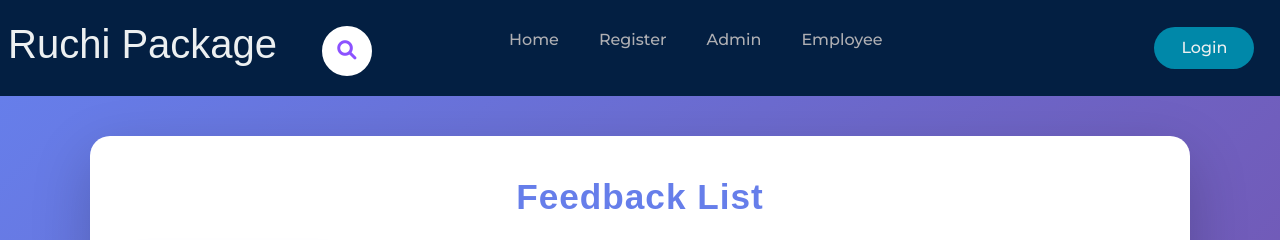
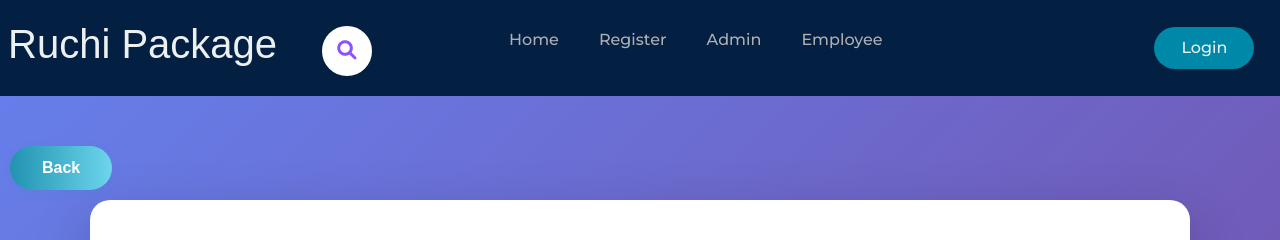
Before and after one commit to Ranjuna120/Package-Delivery-Management-System, a React (Create React App) app in the folder frontend/: page /AdminChoose/DMChoose/CustomerDashBoardPage/FeedbackList in a window 1280 px wide. Shown: the top 240 px of the page. Built offline with nearby package versions, Linux system fonts and the light colour scheme; no server answers.

Commit message:
Update FeedbackList.js

```diff
--- a/frontend/src/compoments/Customer/FeedbackList.js
+++ b/frontend/src/compoments/Customer/FeedbackList.js
@@ -1,12 +1,14 @@
 import React, { useState, useEffect } from 'react';
 import jsPDF from 'jspdf';
 import autoTable from 'jspdf-autotable';
+import { useNavigate } from 'react-router-dom';
 import '../../style/customer/FeedbackList.css';
 
 function FeedbackList() {
   const [feedbacks, setFeedbacks] = useState([]);
   const [searchTerm, setSearchTerm] = useState('');
   const [message, setMessage] = useState('');
+  const navigate = useNavigate();
 
   const fetchFeedbacks = async () => {
     try {
@@ -86,6 +88,26 @@ function FeedbackList() {
 
   return (
     <div className="feedbacklist-bg">
+      <div style={{ display: 'flex', justifyContent: 'flex-start', alignItems: 'center', marginBottom: '10px' }}>
+        <button
+          style={{
+            background: 'linear-gradient(90deg, #2193b0 0%, #6dd5ed 100%)',
+            color: '#fff',
+            border: 'none',
+            borderRadius: '25px',
+            padding: '10px 32px',
+            fontWeight: 600,
+            fontSize: '16px',
+            boxShadow: '0 2px 10px rgba(33,147,176,0.10)',
+            cursor: 'pointer',
+            marginLeft: '10px',
+            marginTop: '10px',
+          }}
+          onClick={() => navigate('/CustomerDashBoardPage')}
+        >
+          Back
+        </button>
+      </div>
       <div className="feedbacklist-card">
         <h2 className="feedbacklist-title">Feedback List</h2>
         {message && <div className="feedbacklist-message">{message}</div>}
```
